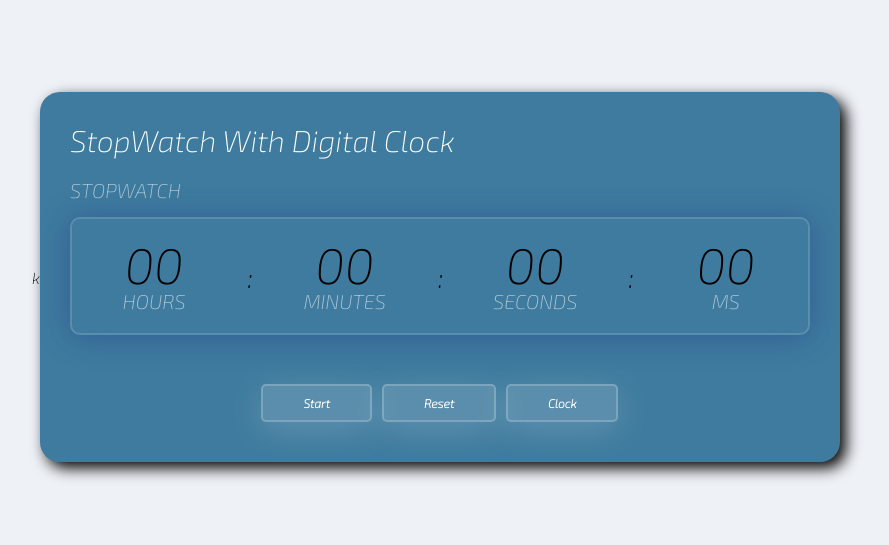
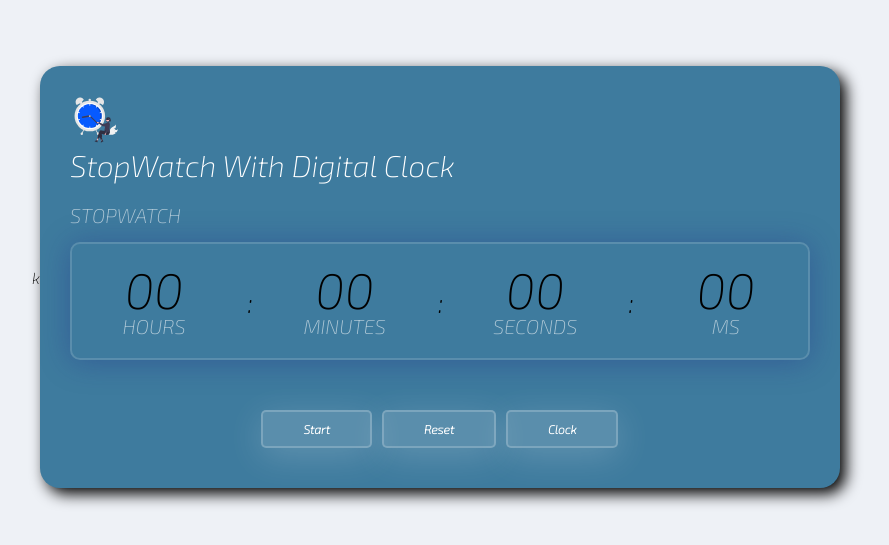
Before and after one commit to sharadgureh/StopWatch, a plain HTML site: page index.html in a window 1280 px wide. Shown: the part 123-668 px from the top of the page, without its empty margins (204-1093 px from the left). Drawn offline with nearby package versions, Linux system fonts and the light colour scheme.

Commit message:
add clock img

```diff
--- a/index.html
+++ b/index.html
@@ -6,12 +6,13 @@
     <meta http-equiv="X-UA-Compatible" content="IE=edge" />
     <meta name="viewport" content="width=device-width, initial-scale=1.0" />
     <link rel="stylesheet" href="style.css" />
-    <link rel="shortcut icon" href="./assests/clock.svg" type="image/x-icon">k
+    <link rel="icon" href="./assests/clock.svg" type="image/x-icon">k
     <title>Digital Clock</title>
   </head>
 
   <body>
     <div class="container">
+      <img src="./assests/clocksvg.svg" id="clocksvg" alt="">
       <div class="content">
       <h2>StopWatch With Digital Clock </h2>
       <p class="type">StopWatch</p>
```
Also changed, not shown: assests/clocksvg.svg (renamed from assests/extra light clock.svg).
